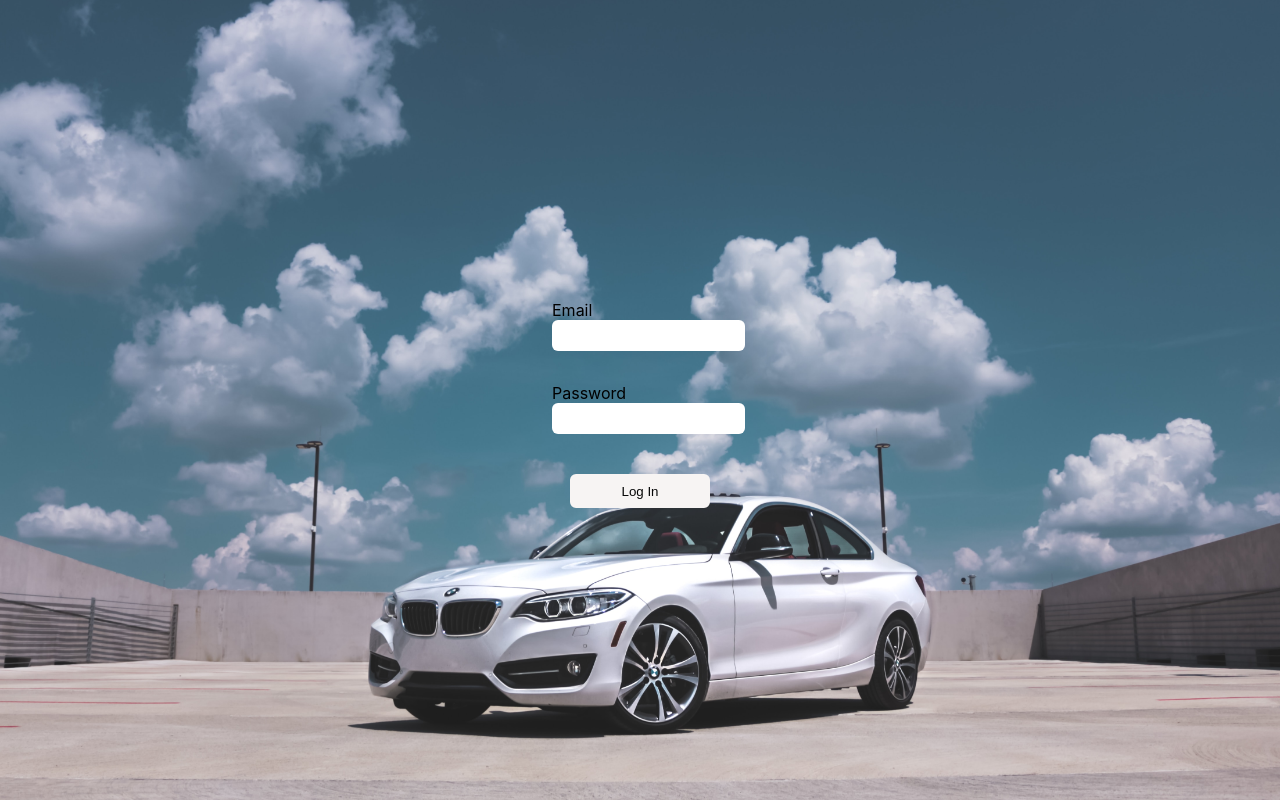
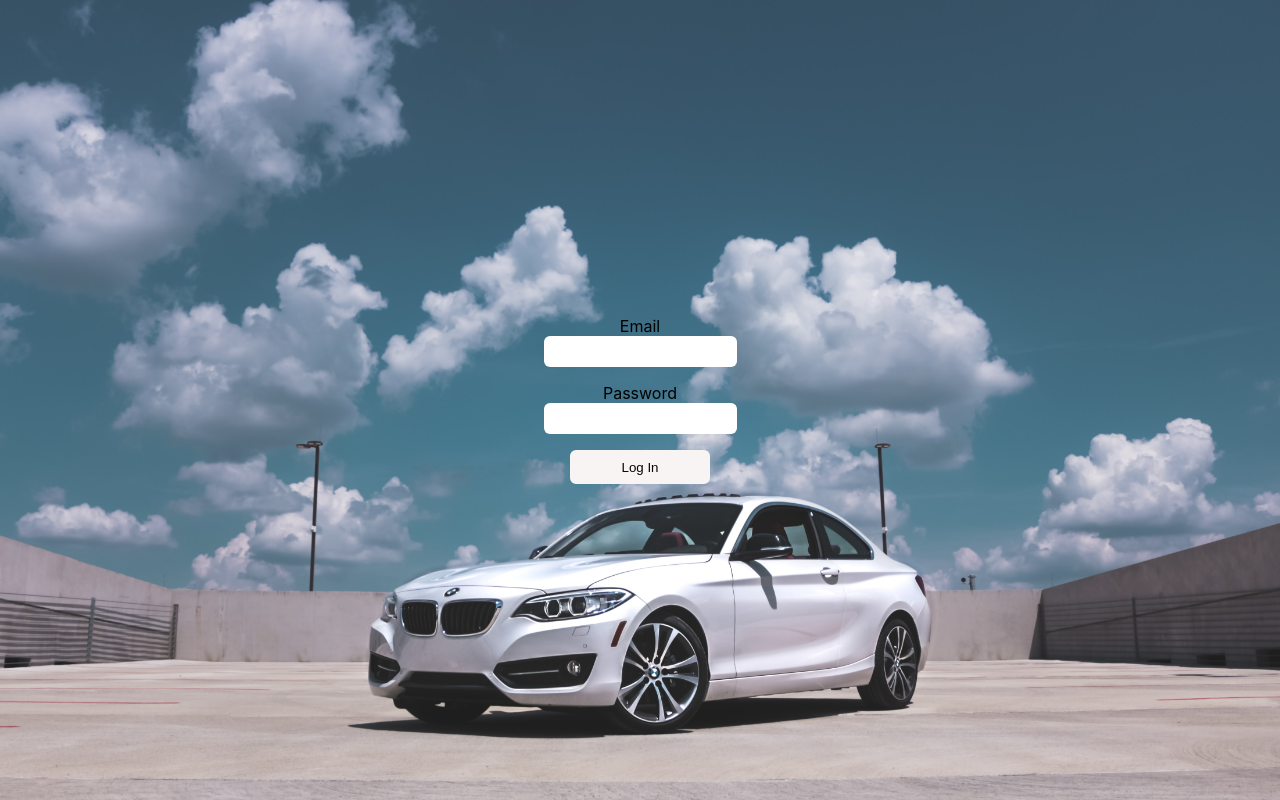
Before and after one commit to vozyy/car-rental-app, a React (Create React App) app in the folder client/: page /login in a window 1280 px wide. Built offline with nearby package versions, Linux system fonts and the light colour scheme.

Commit message:
style: update styling

```diff
--- a/client/src/components/Login/LoginForm.module.css
+++ b/client/src/components/Login/LoginForm.module.css
@@ -20,8 +20,8 @@
 .login-input-error {
   color: #a30000;
   width: 20rem;
-  font-size: 1rem;
   text-align: center;
+  margin-top: 0;
 }
 
 .login-submit-btn {
@@ -30,7 +30,6 @@
   color: #070707;
   border: 3px solid #f7f4f3;
   border-radius: 6px;
-  margin-top: 1rem;
 }
 
 .login-submit-btn:hover {
--- a/client/src/components/Login/LoginFormInputs.module.css
+++ b/client/src/components/Login/LoginFormInputs.module.css
@@ -1,6 +1,6 @@
 .login-input-container {
   width: 12rem;
-  padding: 0.5rem;
+  text-align: center;
 }
 
 .login-input-container input {
```
